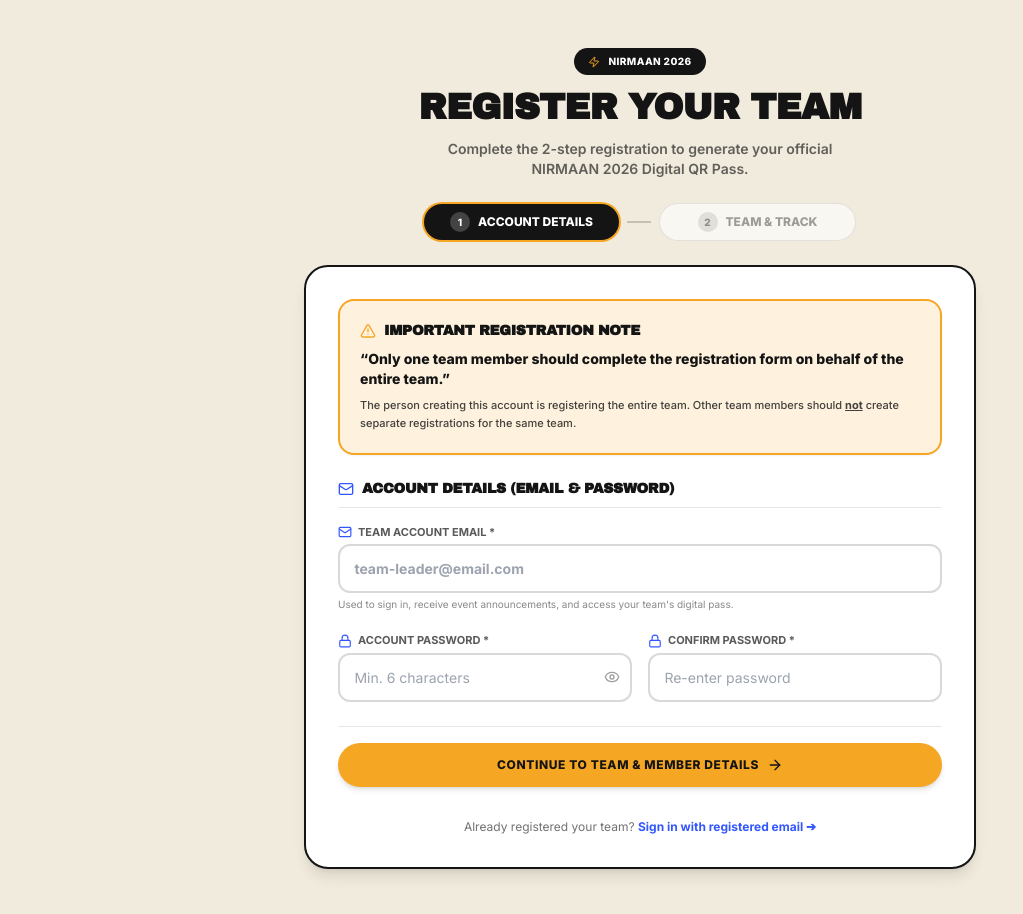
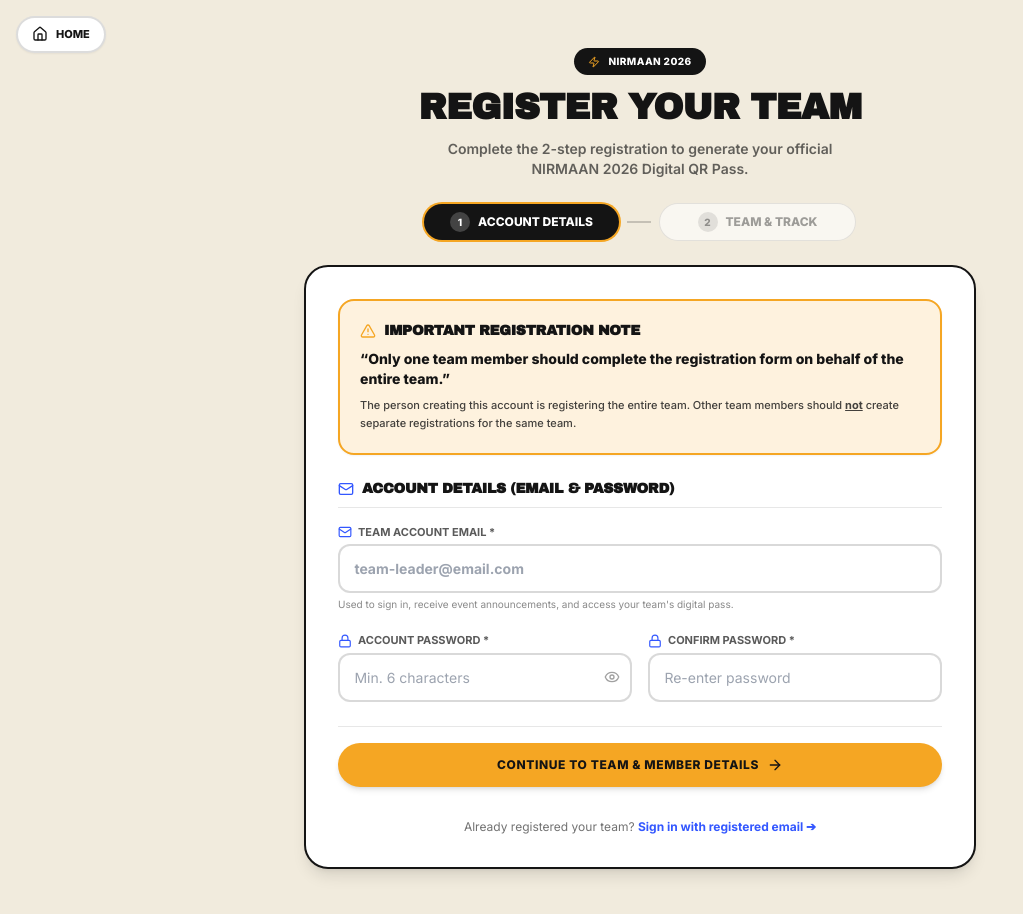
Before and after one commit to Swapnil-Biswas/NIRMAAN-PASS, a Next.js app: page /register in a window 1280 px wide. Shown: the top 914 px of the page, without its empty margins (0-1023 px from the left). Built offline with nearby package versions, Linux system fonts and the light colour scheme.

Commit message:
feat: add fixed home button on /register page

```diff
--- a/app/register/page.tsx
+++ b/app/register/page.tsx
@@ -22,6 +22,7 @@ import {
   ShieldCheck,
   Cpu,
   Info,
+  House,
 } from 'lucide-react';
 import { TRACKS, TRACK_DESCRIPTIONS, Track } from '@/lib/registration';
 
@@ -183,6 +184,16 @@ export default function RegisterPage() {
 
   return (
     <main className="min-h-screen bg-nirmaan-cream px-4 py-8 sm:py-12">
+      {/* Fixed Home Button — top-left corner */}
+      <Link
+        href="/"
+        title="Back to Home"
+        className="fixed top-4 left-4 z-50 flex items-center gap-2 bg-white border-2 border-nirmaan-black/15 hover:border-nirmaan-black text-nirmaan-black hover:bg-nirmaan-black hover:text-white transition-all rounded-full px-3.5 py-2 shadow-sm group"
+      >
+        <House className="w-4 h-4" />
+        <span className="text-[11px] font-black uppercase hidden sm:inline">Home</span>
+      </Link>
+
       <div className="max-w-2xl mx-auto space-y-6">
         {/* Header Branding */}
         <div className="text-center space-y-3">
@@ -196,6 +207,7 @@ export default function RegisterPage() {
             Complete the 2-step registration to generate your official NIRMAAN 2026 Digital QR Pass.
           </p>
         </div>
+
 
         {/* 2-Step Progress Indicator */}
         <div className="flex items-center justify-between gap-2 max-w-md mx-auto px-2">
```
